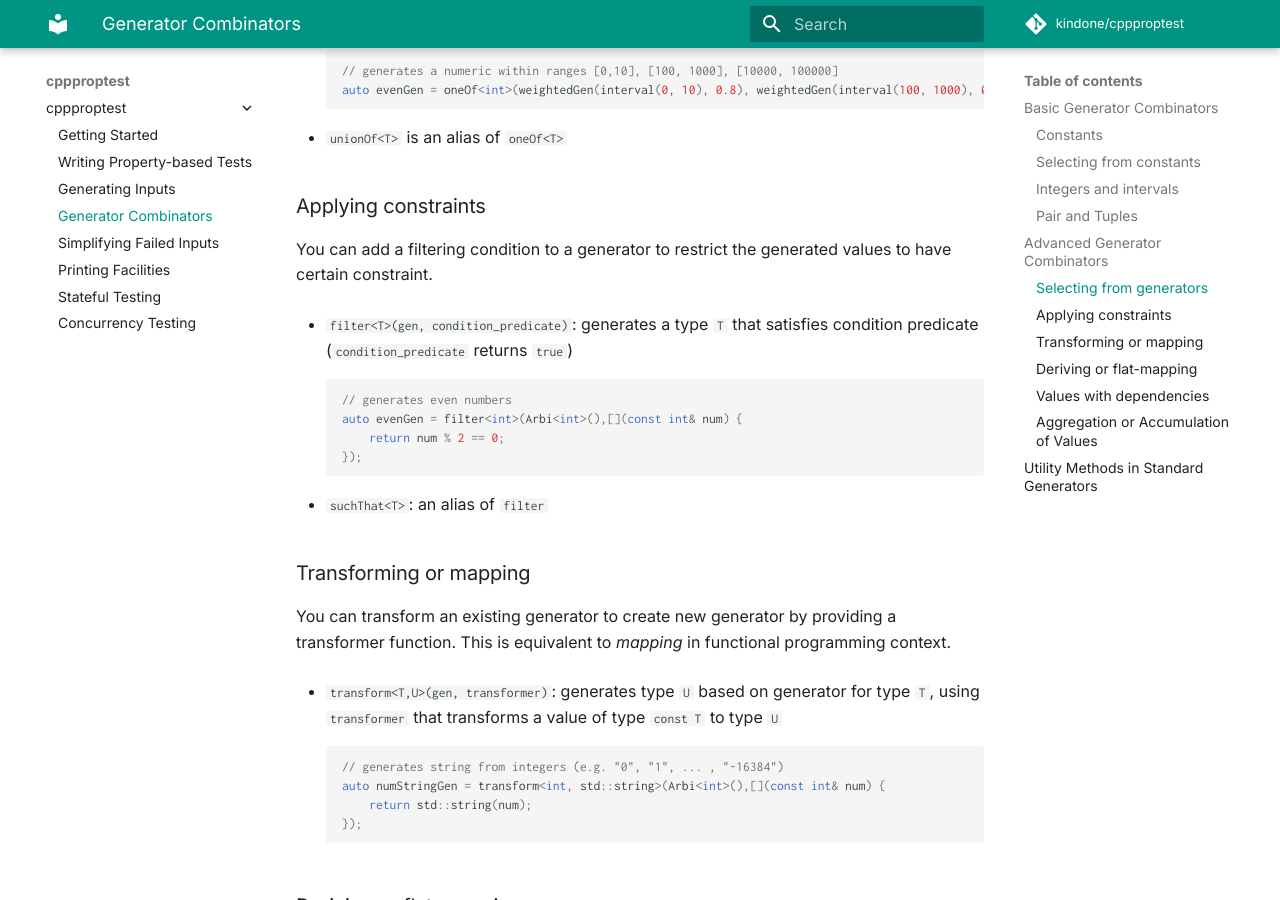
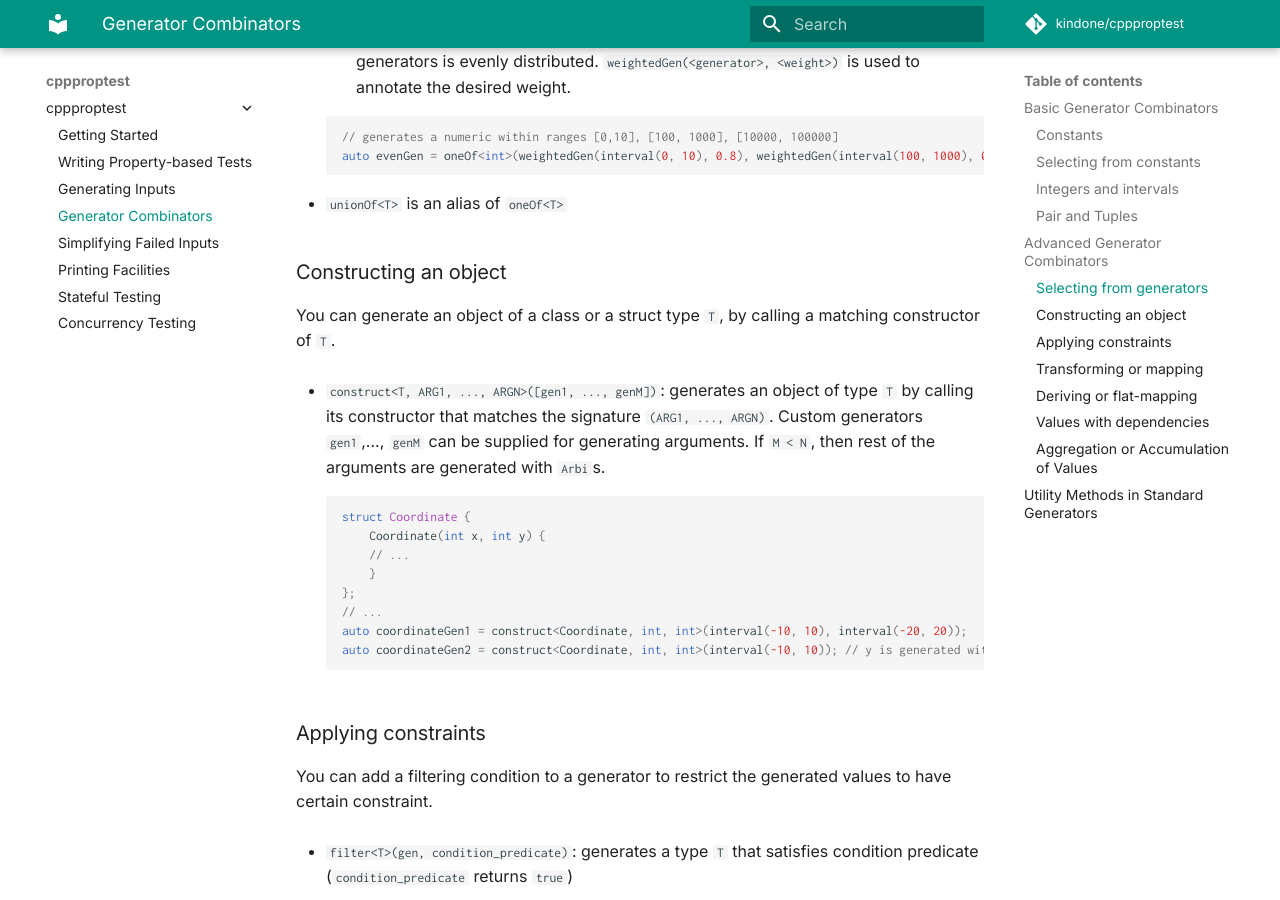
Before and after one commit to kindone/cppproptest2, an MkDocs documentation site: the page built from docs/Combinators.md, in a window 1280 px wide and 900 px high, scrolled down 3237 px. Built offline with MkDocs 1.6.1 and Material for MkDocs 9.7.7, drawn with Linux system fonts in a browser that asks for light colours; comment, search, counter and statistics services are not loaded; some of the changed text lies outside the part shown.

Commit message:
Revert "remove Construct from doc"
This reverts commit 5e94efa121a8bf716daa6b66c6d401c80fb7ca69.

````diff
--- a/docs/Combinators.md
+++ b/docs/Combinators.md
@@ -14,6 +14,7 @@ While you can go through this document from top to the bottom, you might be want
 | Generate a pair or a tuple of different types        | [`pairOf<T1,T2>`, `tupleOf<Ts...>`](#pair-and-tuples)                                                                  | a `pair<int, string>`                                                         |
 | Union multiple generators                            | [`unionOf<T>` (`oneOf<T>`)](#selecting-from-generators)                                                                | `20~39` or `60~79` combined                                                   |
 | Transform into another type or a value               | [`transform<T,U>`](#transforming-or-mapping)                                                                           | `"0"` or `"1.4"` (a number as string).                                        |
+| Generate a struct or a class object                  | [`construct<T,ARGS...>`](#constructing-an-object)                                                                      | a `Rectangle` object with width and height                                    |
 | Apply constraints in generated values                | [`filter` (`suchThat`)](#applying-constraints)                                                                         | an even natural number (`n % 2 == 0`)                                         |
 | Generate values with dependencies or relationships   | [`dependency`, `chain`](#values-with-dependencies), [`pairWith`, `tupleWith`](#utility-methods-in-standard-generators) | a rectangle where `width == height * 2`                                       |
 | Generate a value based on previously generated value | [`aggregate`, `accumulate`](#aggregation-or-accumulation-of-values)                                                    | a sequence of numbers where each one is between 0.5x and 1.5x of its previous |
@@ -109,7 +110,6 @@ You can combine generators to a single generator that can generate each of them
 
 * `unionOf<T>` is an alias of `oneOf<T>`
 
-<!--
 ### Constructing an object
 
 You can generate an object of a class or a struct type `T`, by calling a matching constructor of `T`.
@@ -126,7 +126,6 @@ You can generate an object of a class or a struct type `T`, by calling a matchin
     auto coordinateGen1 = construct<Coordinate, int, int>(interval(-10, 10), interval(-20, 20));
     auto coordinateGen2 = construct<Coordinate, int, int>(interval(-10, 10)); // y is generated with Arbi<int>
     ```
--->
 
 ### Applying constraints
 
````
